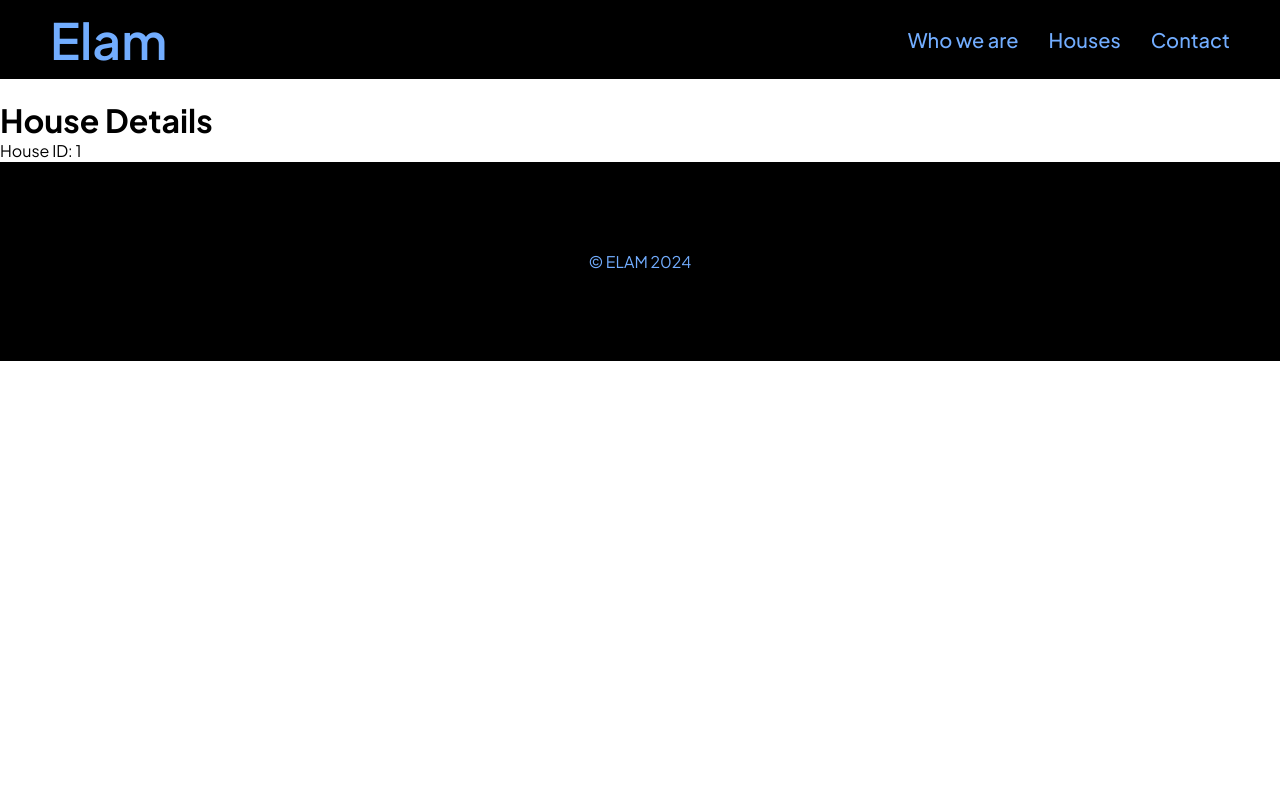
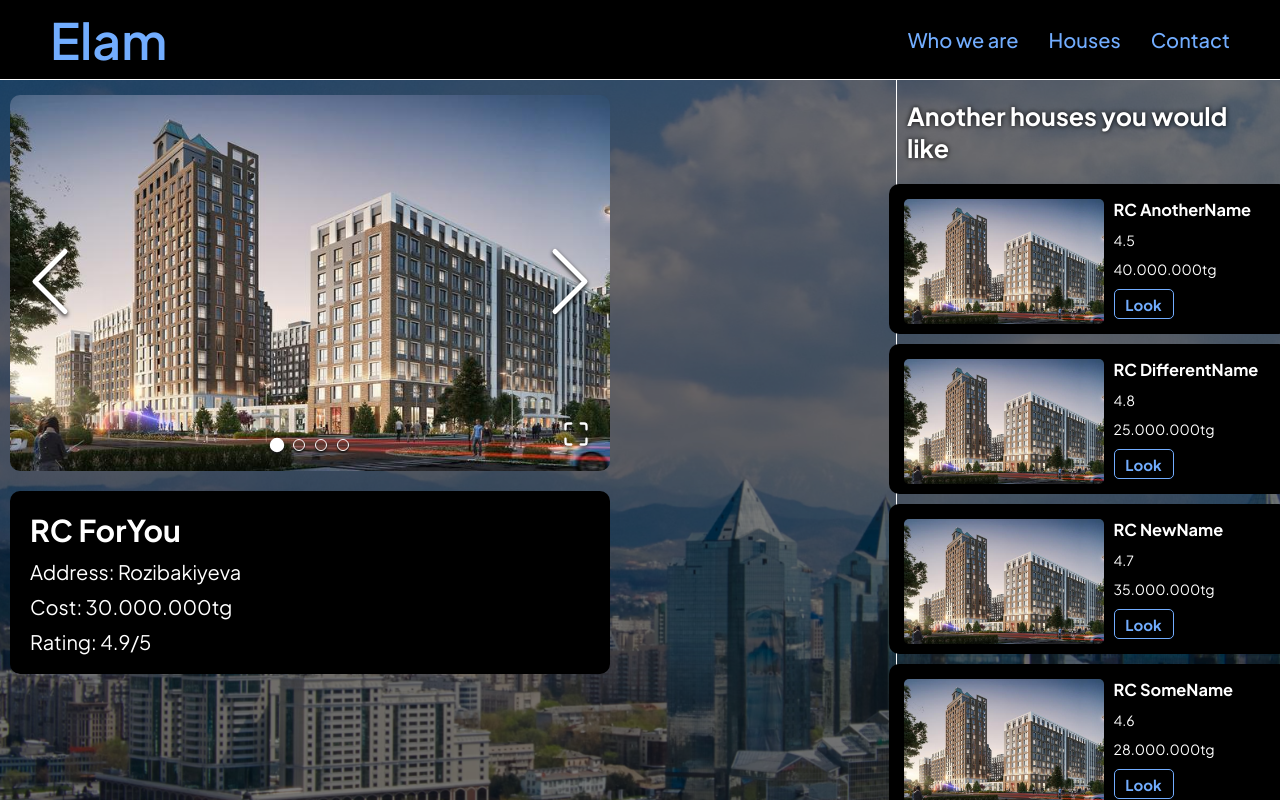
Before and after one commit to alikzilla/elamApp, a React (Create React App) app in the folder frontend/elamfront/: page /#/houses/1 in a window 1280 px wide. Shown: the top 800 px of the page. Built offline with nearby package versions, Linux system fonts and the light colour scheme.

Commit message:
fixed unique page for houses, added component for image gallery

```diff
--- a/frontend/elamfront/package.json
+++ b/frontend/elamfront/package.json
@@ -11,6 +11,7 @@
     "gh-pages": "^6.1.1",
     "react": "^18.3.1",
     "react-dom": "^18.3.1",
+    "react-image-gallery": "^1.3.0",
     "react-load-script": "^0.0.6",
     "react-router": "^6.23.0",
     "react-router-dom": "^6.23.0",
--- a/frontend/elamfront/src/pages/contactpage/ContactPage.jsx
+++ b/frontend/elamfront/src/pages/contactpage/ContactPage.jsx
@@ -1,7 +1,12 @@
 import styles from "./contactpage.module.css";
+import { useEffect } from "react";
 import ContactForm from "./components/ContactForm";
 
 const ContactPage = ({}) => {
+  useEffect(() => {
+    window.scrollTo({ top: 0, behavior: "smooth" });
+  }, [])
+
   return (
     <section className={styles.contactPage}>
       <h1>Contact us to better experience</h1>
--- a/frontend/elamfront/src/pages/homepage/Homepage.jsx
+++ b/frontend/elamfront/src/pages/homepage/Homepage.jsx
@@ -1,8 +1,13 @@
+import { useEffect } from "react";
 import WelcomeBlock from "./components/welcomeBlock/WelcomeBlock";
 import AboutBlock from "./components/aboutBlock/aboutBlock";
 import MapBlock from "../../components/mapBlock/MapBlock";
 
 const Homepage = ({}) => {
+  useEffect(() => {
+    window.scrollTo({ top: 0, behavior: "smooth" });
+  }, [])
+
   return (
     <section>
       <WelcomeBlock />
--- a/frontend/elamfront/src/pages/housepage/HousePage.jsx
+++ b/frontend/elamfront/src/pages/housepage/HousePage.jsx
@@ -1,14 +1,40 @@
-import React from 'react';
+import React, { useEffect } from 'react';
+import styles from "./housePage.module.css";
 import { useParams } from 'react-router-dom';
+import ImageGallery from "react-image-gallery";
+import "react-image-gallery/styles/css/image-gallery.css";
+import { houses } from "../../store";
+import HouseCard from "./components/HouseCard";
 
 function HousePage() {
   const { houseId } = useParams();
+  const house = houses.find((item) => houseId == item.id);
+  const anotherHouses = houses.filter((item) => houseId != item.id);
+
+  useEffect(() => {
+    window.scrollTo({ top: 0, behavior: "smooth" });
+  }, []);
 
   return (
-    <div style={{paddingTop: "100px"}}>
-      <h1>House Details</h1>
-      <p>House ID: {houseId}</p>
-    </div>
+    <section className={styles.housePage}>
+      <div className={styles.houseBlock}>
+        <ImageGallery items={house.images} additionalClass={styles.imageGallery} showPlayButton={false} showBullets={true} />
+        <div className={styles.houseInfo}>
+          <h1>{house.name}</h1>
+          <p>Address: {house.address}</p>
+          <p>Cost: {house.cost}</p>
+          <p>Rating: {house.rating}/5</p>
+        </div>
+      </div>
+      <div className={styles.sidebar}>
+        <h1 style={{fontSize: "25px"}}>Another houses you would like</h1>
+        <div className={styles.anotherHousesList}>
+          {anotherHouses.map((house) => (
+            <HouseCard key={house.id} house={house} />
+          ))}
+        </div>
+      </div>
+    </section>
   );
 }
 
--- /dev/null
+++ b/frontend/elamfront/src/pages/housepage/components/HouseCard.jsx
@@ -0,0 +1,20 @@
+import styles from "./houseCard.module.css";
+import { Link } from "react-router-dom";
+
+const HouseCard = ({ house }) => {
+  return (
+    <section className={styles.houseCard}>
+      <img src={house.img} alt={house.name} className={styles.houseImage} />
+      <div className={styles.houseInfo}>
+        <h1>{house.name}</h1>
+        <p>{house.rating}</p>
+        <p>{house.cost}</p>
+        <Link to={`/houses/${house.id}`}>
+          <button>Look</button>
+        </Link>
+      </div>
+    </section>
+  )
+}
+
+export default HouseCard;
--- /dev/null
+++ b/frontend/elamfront/src/pages/housepage/components/houseCard.module.css
@@ -0,0 +1,43 @@
+.houseCard {
+  width: 400px;
+  height: 150px;
+  padding: 15px;
+  border-radius: 10px;
+  background-color: black;
+  display: flex;
+  align-items: flex-start;
+  justify-content: flex-start;
+  gap: 10px;
+  font-size: 14px;
+}
+
+.houseImage {
+  width: 200px;
+  border-radius: 5px;
+}
+
+.houseInfo {
+  height: 100%;
+  display: flex;
+  flex-direction: column;
+  justify-content: space-between;
+}
+
+.houseInfo button {
+  height: 30px;
+  width: 60px;
+  font-size: 15px;
+  font-weight: 700;
+  background-color: black;
+  border: 1px solid rgb(114, 173, 255);
+  border-radius: 5px;
+  color: rgb(114, 173, 255);
+  transition: all 0.3s;
+  cursor: pointer;
+}
+
+.houseInfo button:hover {
+  background-color: rgb(114, 173, 255);
+  color: white;
+  border: 1px solid black;
+}
--- a/frontend/elamfront/src/pages/housepage/housePage.module.css
+++ b/frontend/elamfront/src/pages/housepage/housePage.module.css
@@ -0,0 +1,71 @@
+.housePage {
+  width: 100%;
+  background-image: url("../../assets/almatyBackground.png");
+  background-position: center;
+  background-repeat: no-repeat;
+  background-size: cover;
+  color: white;
+  text-shadow: 0px 0px 5px black;
+  display: flex;
+  align-items: flex-start;
+  justify-content: center;
+}
+
+.houseBlock {
+  width: 70%;
+  min-height: 1110px;
+  padding: 95px 10px 10px 10px;
+  background-color: rgb(0, 0, 0, .5);
+  display: flex;
+  flex-direction: column;
+  align-items: flex-start;
+  justify-content: flex-start;
+  gap: 20px;
+}
+
+.houseBlock img {
+  width: 600px;
+  height: auto;
+  border-radius: 10px;
+}
+
+.houseInfo {
+  width: 600px;
+  background-color: black;
+  padding: 20px;
+  border-radius: 10px;
+  font-size: 20px;
+  text-shadow: none;
+  display: flex;
+  flex-direction: column;
+  align-items: flex-start;
+  justify-content: flex-start;
+  gap: 10px;
+}
+
+.sidebar {
+  width: 30%;
+  min-height: 710px;
+  border-left: 1px solid white;
+  background-color: rgb(0, 0, 0, .5);
+  display: flex;
+  flex-direction: column;
+  align-items: center;
+  justify-content: flex-start;
+  gap: 20px;
+  padding: 100px 10px 10px 10px;
+  font-size: 30px;
+}
+
+.anotherHousesList {
+  display: flex;
+  flex-direction: column;
+  align-items: center;
+  justify-content: center;
+  gap: 10px;
+}
+
+.imageGallery {
+  max-width: 600px;
+  height: auto;
+}
--- a/frontend/elamfront/src/pages/pricepage/Pricepage.jsx
+++ b/frontend/elamfront/src/pages/pricepage/Pricepage.jsx
@@ -1,4 +1,5 @@
 import styles from "./pricepage.module.css";
+import { useEffect } from "react";
 import Searchbar from "./components/Searchbar";
 import Housecard from "./components/Housecard";
 import { houses } from "../../store";
@@ -6,6 +7,10 @@ import { useState } from "react";
 
 const Pricepage = ({}) => {
   const [searchInput, setSearchInput] = useState('');
+
+  useEffect(() => {
+    window.scrollTo({ top: 0, behavior: "smooth" });
+  }, [])
 
   const filterHouses = () => {
     if (!searchInput.trim()) {
@@ -23,8 +28,8 @@ const Pricepage = ({}) => {
           <p>These properties are trending. Find the perfect place, or contact to learn more.</p>
         </div>
         <div className={styles.houselist}>
-          {filterHouses().map((house, index) => (
-            <Housecard key={index} img={house.img} name={house.name} cost={house.cost} address={house.address} rating={house.rating} />
+          {filterHouses().map((house) => (
+            <Housecard key={house.id} id={house.id} img={house.img} name={house.name} cost={house.cost} address={house.address} rating={house.rating} />
           ))}
         </div>
       </div>
--- a/frontend/elamfront/src/pages/pricepage/components/Housecard.jsx
+++ b/frontend/elamfront/src/pages/pricepage/components/Housecard.jsx
@@ -1,7 +1,7 @@
 import styles from "./pricecomp.module.css";
 import { Link } from "react-router-dom";
 
-const Housecard = ({ img, name, cost, address, rating }) => {
+const Housecard = ({ id, img, name, cost, address, rating }) => {
   return (
     <section className={styles.housecard}>
       <img src={img} alt={"house_" + img} className={styles.houseImage} />
@@ -13,7 +13,7 @@ const Housecard = ({ img, name, cost, address, rating }) => {
           <p>Rating: {rating}/5</p>
         </div>
         <div className={styles.controlContent}>
-          <Link to={`/houses/${name}`}>
+          <Link to={`/houses/${id}`}>
             <button>Look</button>
           </Link>
         </div>
--- a/frontend/elamfront/src/store.js
+++ b/frontend/elamfront/src/store.js
@@ -2,53 +2,158 @@ import imgForYou from "./assets/foryou.jpg";
 
 export const houses = [
   {
+    id: 1,
     img: imgForYou,
     name: "RC ForYou",
     cost: "30.000.000tg",
     address: "Rozibakiyeva",
-    rating: "4.9"
+    rating: "4.9",
+    images: [
+      {
+        original: imgForYou
+      },
+      {
+        original: imgForYou
+      },
+      {
+        original: imgForYou
+      },
+      {
+        original: imgForYou
+      },
+    ]
   },
   {
+    id: 2,
     img: imgForYou,
     name: "RC AnotherName",
     cost: "40.000.000tg",
     address: "AnotherAddress",
-    rating: "4.5"
+    rating: "4.5",
+    images: [
+      {
+        original: imgForYou
+      },
+      {
+        original: imgForYou
+      },
+      {
+        original: imgForYou
+      },
+      {
+        original: imgForYou
+      },
+    ]
   },
   {
+    id: 3,
     img: imgForYou,
     name: "RC DifferentName",
     cost: "25.000.000tg",
     address: "DifferentAddress",
-    rating: "4.8"
+    rating: "4.8",
+    images: [
+      {
+        original: imgForYou
+      },
+      {
+        original: imgForYou
+      },
+      {
+        original: imgForYou
+      },
+      {
+        original: imgForYou
+      },
+    ]
   },
   {
+    id: 4,
     img: imgForYou,
     name: "RC NewName",
     cost: "35.000.000tg",
     address: "NewAddress",
-    rating: "4.7"
+    rating: "4.7",
+    images: [
+      {
+        original: imgForYou
+      },
+      {
+        original: imgForYou
+      },
+      {
+        original: imgForYou
+      },
+      {
+        original: imgForYou
+      },
+    ]
   },
   {
+    id: 5,
     img: imgForYou,
     name: "RC SomeName",
     cost: "28.000.000tg",
     address: "SomeAddress",
-    rating: "4.6"
+    rating: "4.6",
+    images: [
+      {
+        original: imgForYou
+      },
+      {
+        original: imgForYou
+      },
+      {
+        original: imgForYou
+      },
+      {
+        original: imgForYou
+      },
+    ]
   },
   {
+    id: 6,
     img: imgForYou,
     name: "RC Aisulu",
     cost: "30.000.000tg",
     address: "Rozibakiyeva",
-    rating: "4.9"
+    rating: "4.9",
+    images: [
+      {
+        original: imgForYou
+      },
+      {
+        original: imgForYou
+      },
+      {
+        original: imgForYou
+      },
+      {
+        original: imgForYou
+      },
+    ]
   },
   {
+    id: 7,
     img: imgForYou,
     name: "RC DifferentForYou",
     cost: "45.000.000tg",
     address: "AnotherRozibakiyeva",
-    rating: "4.4"
+    rating: "4.4",
+    images: [
+      {
+        original: imgForYou,
+      },
+      {
+        original: imgForYou
+      },
+      {
+        original: imgForYou
+      },
+      {
+        original: imgForYou
+      },
+    ]
   },
 ];
 
```
Also changed, not shown: 1 other file (tests, documents, lock files or other folders).
